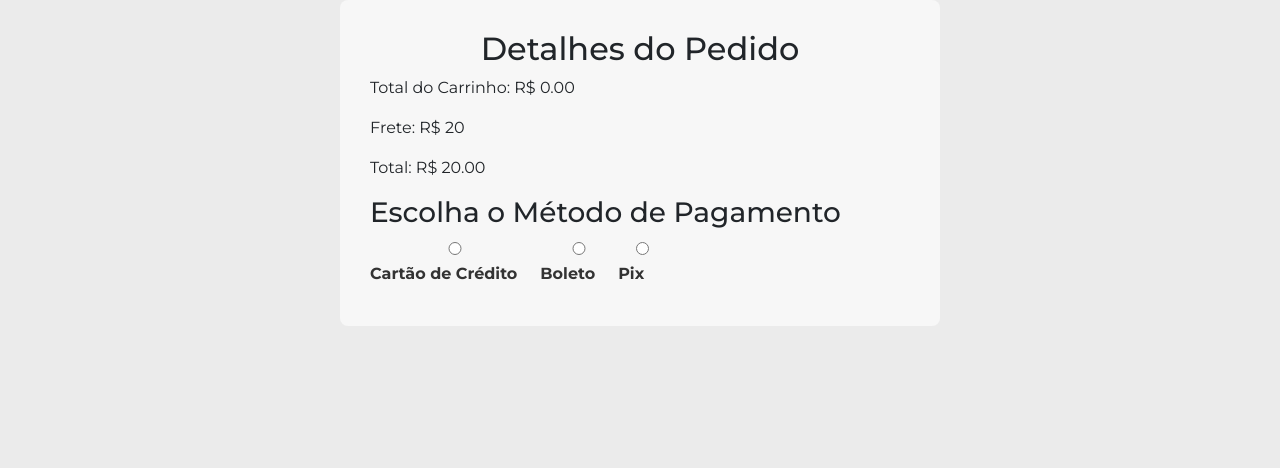
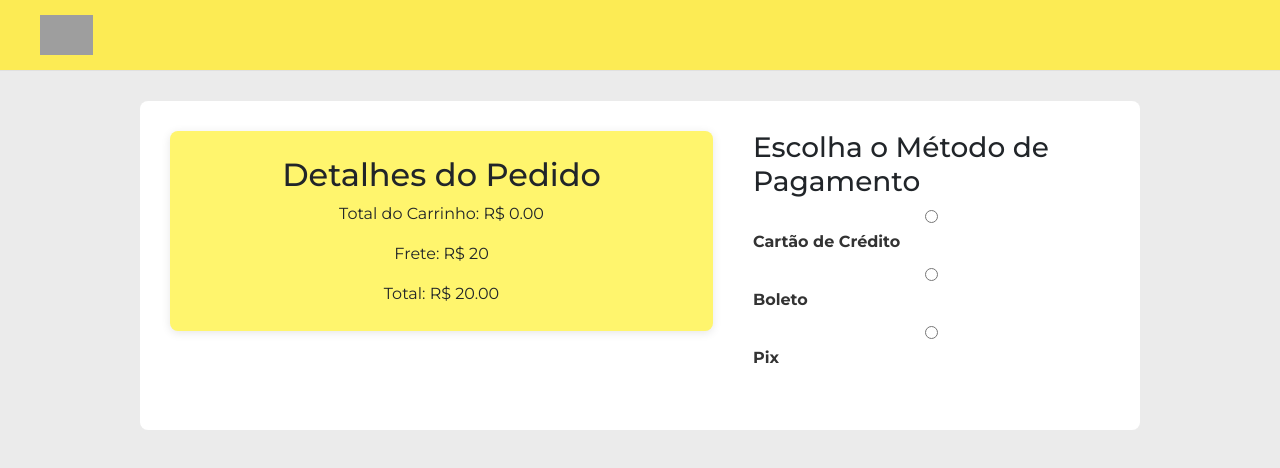
Before and after one commit to amandarodgsc/mercado-livre-projeto-master, a React (Create React App) app: page /pagamento in a window 1280 px wide. Shown: the top 468 px of the page. Built offline with nearby package versions, Linux system fonts and the light colour scheme; grey boxes are pictures that could not be loaded.

Commit message:
Pagina de pagamento com CSS atualizado

```diff
--- a/src/components/Pagamento/pagamento.css
+++ b/src/components/Pagamento/pagamento.css
@@ -1,19 +1,52 @@
 /* Container principal de pagamento */
 .pagamento {
-  background-color: #f7f7f7; /* Fundo cinza claro */
+  background-color: #ffffff; /* Fundo cinza claro */
   padding: 30px; /* Maior espaçamento interno para um layout mais espaçoso */
   border-radius: 8px; /* Bordas arredondadas */
   width: 100%; /* Permite que o container ocupe toda a largura disponível */
-  max-width: 600px; /* Limita a largura máxima do container */
+  max-width: 1000px; /* Aumentei a largura máxima para comportar os dois lados */
   margin: 0 auto; /* Centraliza o container na tela */
+  display: flex; /* Usando flexbox para disposição em linha */
+  justify-content: space-between; /* Espaça igualmente os itens */
+  gap: 40px; /* Espaço entre as seções */
+}
+
+.order-summary {
+  background-color: #fff56d; /* Fundo cinza claro */
+  padding: 25px; /* Espaçamento interno */
+  border-radius: 8px; /* Bordas arredondadas */
+  width: 700px; /* Largura fixa */
+  height: 200px; /* Altura fixa, se necessário */
+  box-shadow: 0 2px 10px rgba(0, 0, 0, 0.1); /* Sombra suave */
+  display: flex; /* Para usar flexbox */
+  flex-direction: column; /* Organiza os itens na vertical */
+  justify-content: space-between; /* Espaça os itens dentro do container */
+  align-items: center; /* Alinha os itens no centro horizontalmente */
+}
+
+
+/* Estilo para o título dentro do container de pagamento */
+h2 {
+  font-size: 20px; /* Tamanho do título */
+  font-weight: bold; /* Título em negrito */
+  color: #333; /* Cor do título */
+  text-align: center; /* Centraliza o título */
+  margin-bottom: 20px; /* Espaço abaixo do título */
+  white-space: nowrap; /* Impede a quebra de linha */
+  text-overflow: ellipsis; /* Adiciona reticências (...) se o texto ultrapassar o limite */
+}
+
+/* Estilo para os métodos de pagamento */
+.payment-methods {
+  margin-bottom: 20px; /* Maior espaçamento entre os métodos de pagamento */
+  display: block; /* Exibe como bloco */
+  align-items: center;
+  border-radius: 8px;
+
+
 }
 
 /* Estilo dos métodos de pagamento */
-.payment-methods {
-  margin-bottom: 20px; /* Maior espaçamento entre os métodos de pagamento */
-  display: ruby;
-}
-
 .payment-methods label {
   display: block; /* Exibe as opções de pagamento como blocos */
   margin-bottom: 10px; /* Espaço entre as opções */
@@ -25,15 +58,10 @@
   margin-right: 10px; /* Espaço à direita do ícone do rádio */
 }
 
-.error {
-  color: red; /* Mensagens de erro em vermelho */
-  font-size: 12px; /* Tamanho menor para mensagens de erro */
-}
-
 /* Estilo para o formulário de pagamento */
 .payment-form {
   background-color: #ffffff; /* Fundo branco */
-  border: 1px solid #ccc; /* Borda suave */
+  border: 1px solid #8f3333; /* Borda suave */
   border-radius: 8px;
   padding: 30px; /* Mais espaçamento interno */
   width: 100%; /* Adapta a largura */
@@ -90,9 +118,10 @@
 
 /* Estilo do cabeçalho */
 .nav-header {
-  background-color: #f0c040; /* Amarelo Mercado Livre */
+  background-color: #FFEB3B; /* Amarelo Mercado Livre */
   padding: 15px 30px; /* Maior espaçamento */
   text-align: center; /* Centraliza o conteúdo */
+  margin-bottom: 30px !important; /* Espaço entre o cabeçalho e o container de pagamento */
 }
 
 .nav-logo-title span {
@@ -101,3 +130,16 @@
   font-size: 18px; /* Tamanho maior do logo */
   text-transform: uppercase; /* Deixa o logo em maiúsculas */
 }
+
+.qrcode-container {
+  display: flex;
+  justify-content: center;
+  align-items: center;
+  margin-top: 10px;
+  margin-bottom: 10px;
+}
+
+.qrcode-container canvas {
+  max-width: 100%;
+  height: auto;
+}
--- a/src/components/Pagamento/pagamento.jsx
+++ b/src/components/Pagamento/pagamento.jsx
@@ -190,9 +190,19 @@ function Pagamento() {
   };
 
   return (
+    <div>
+    <header role="banner" data-siteid="MLB" className="nav-header nav-header-lite">
+      <div className="nav-bounds">
+        <a className="nav-logo" href="//www.mercadolivre.com.br">
+          <img src="https://http2.mlstatic.com/frontend-assets/ui-navigation/5.21.11/mercadolibre/logo__large_plus@2x.png" alt="Logo Mercado Livre" className="logo-image" />
+        </a>
+      </div>
+    </header>
+
     <div className="pagamento">
+      <div className="order-summary">
       <h2>Detalhes do Pedido</h2>
-      <div className="order-summary">
+
         <p>Total do Carrinho: R$ {calculateTotal()}</p>
         <p>Frete: R$ {shippingCost}</p>
         <p>Total: R$ {calculateTotalWithShipping()}</p>
@@ -236,6 +246,8 @@ function Pagamento() {
 
       {renderPaymentForm()}
     </div>
+    </div>
+
   );
 }
 
```
